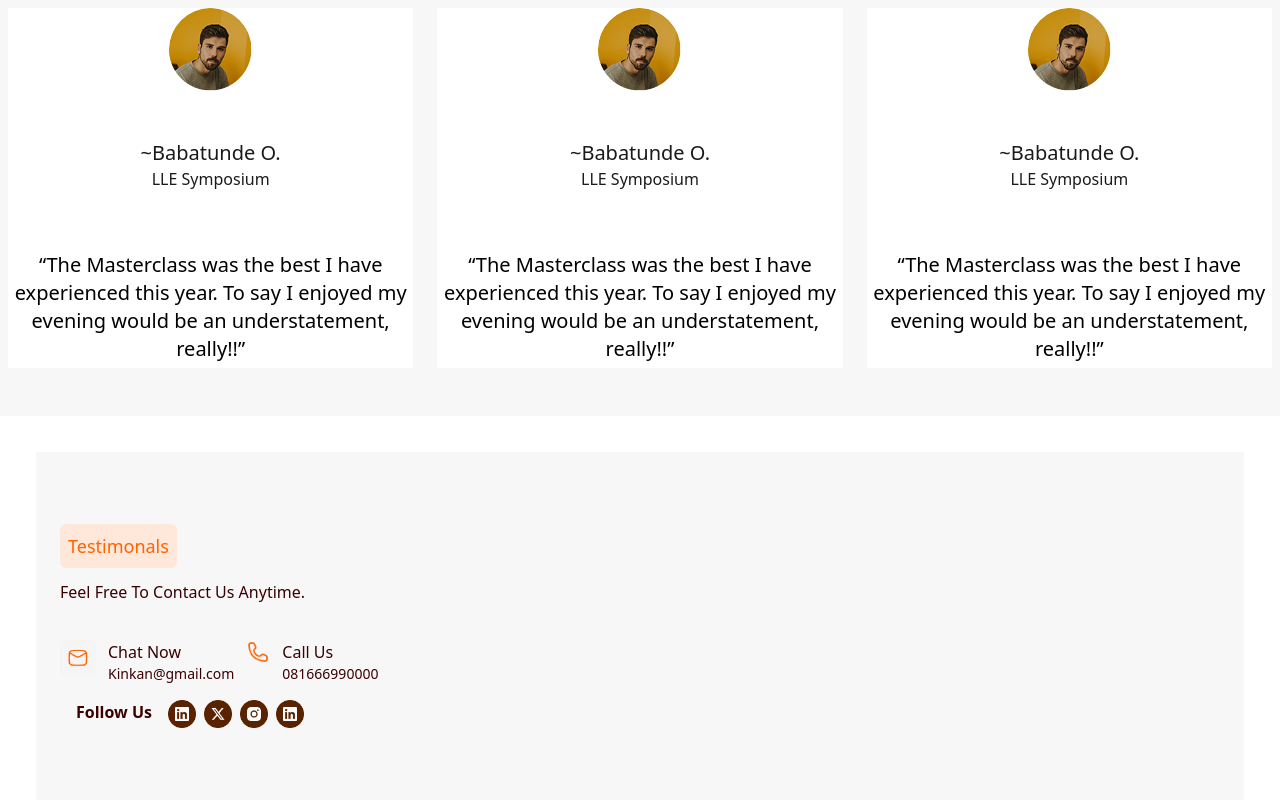
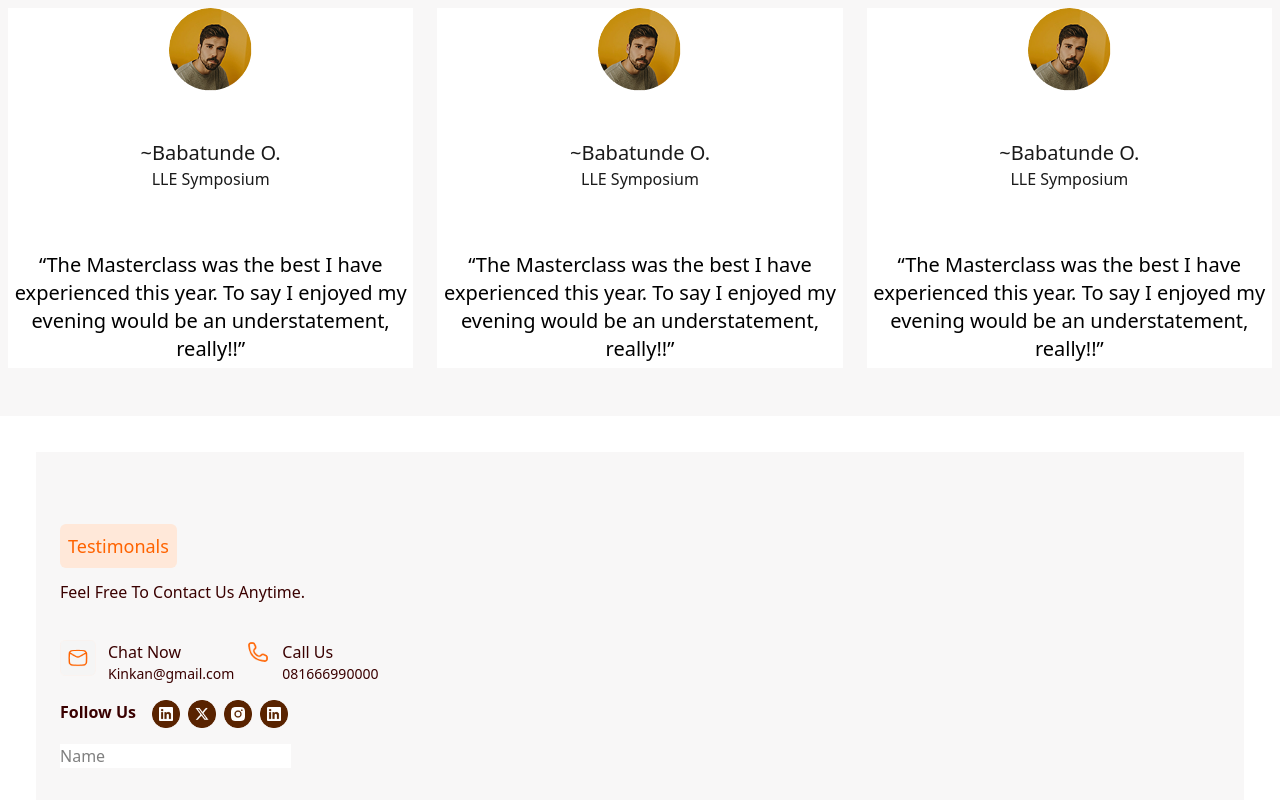
Before and after one commit to Developerfiyin/LLE-website, a React (Vite) app: page / in a window 1280 px wide. Shown: the part 7358-8158 px from the top of the page. Built offline with nearby package versions, Linux system fonts and the light colour scheme.

Commit message:
updated contact section

```diff
--- a/src/Components/contact.jsx
+++ b/src/Components/contact.jsx
@@ -28,7 +28,7 @@ const contact = () => {
 
         </div>
 
-       <div className='flex m-4 gap-2'>
+       <div className='flex m-4 gap-2 ml-0'>
         <h6 className='font-bold text-[#3a0000] mr-2'>Follow Us</h6>
         <img src={button} alt="THE BUTTON ICON" className='size-7' />
         <img src={twitter} alt="The TWITTER ICON" className='size-7' />
@@ -37,6 +37,9 @@ const contact = () => {
        </div>
 
 
+        <div>
+          <input type="text" placeholder="Name" className='border-amber-600 bg-white'  />
+        </div>
       </div>
 
     </section>
```
